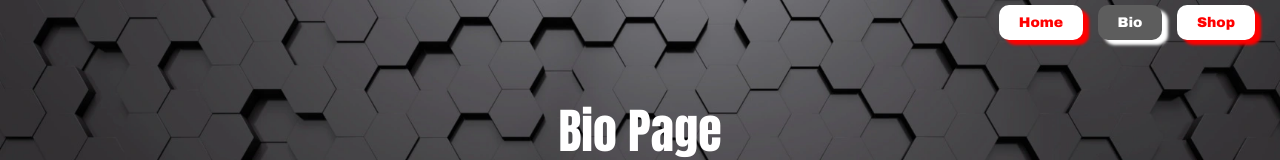
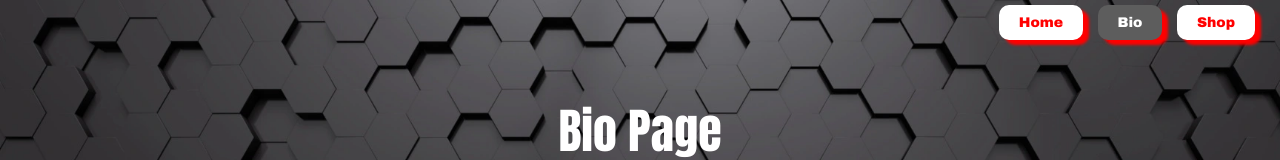
Before and after one commit to donalogaora/t1, a plain HTML site: page index.html in a window 1280 px wide. In both pictures the pointer is over the link "Bio". Shown: the top 160 px of the page. Drawn offline with Linux system fonts and the light colour scheme.

Commit message:
21/12/2025

```diff
--- a/style.css
+++ b/style.css
@@ -67,7 +67,7 @@
 }
 
 .page-current:hover {
-	box-shadow: 6px 5px 3px #ffffff;
+	box-shadow: 6px 5px 3px #ff0000;
 }
 
 .page-other {
```
